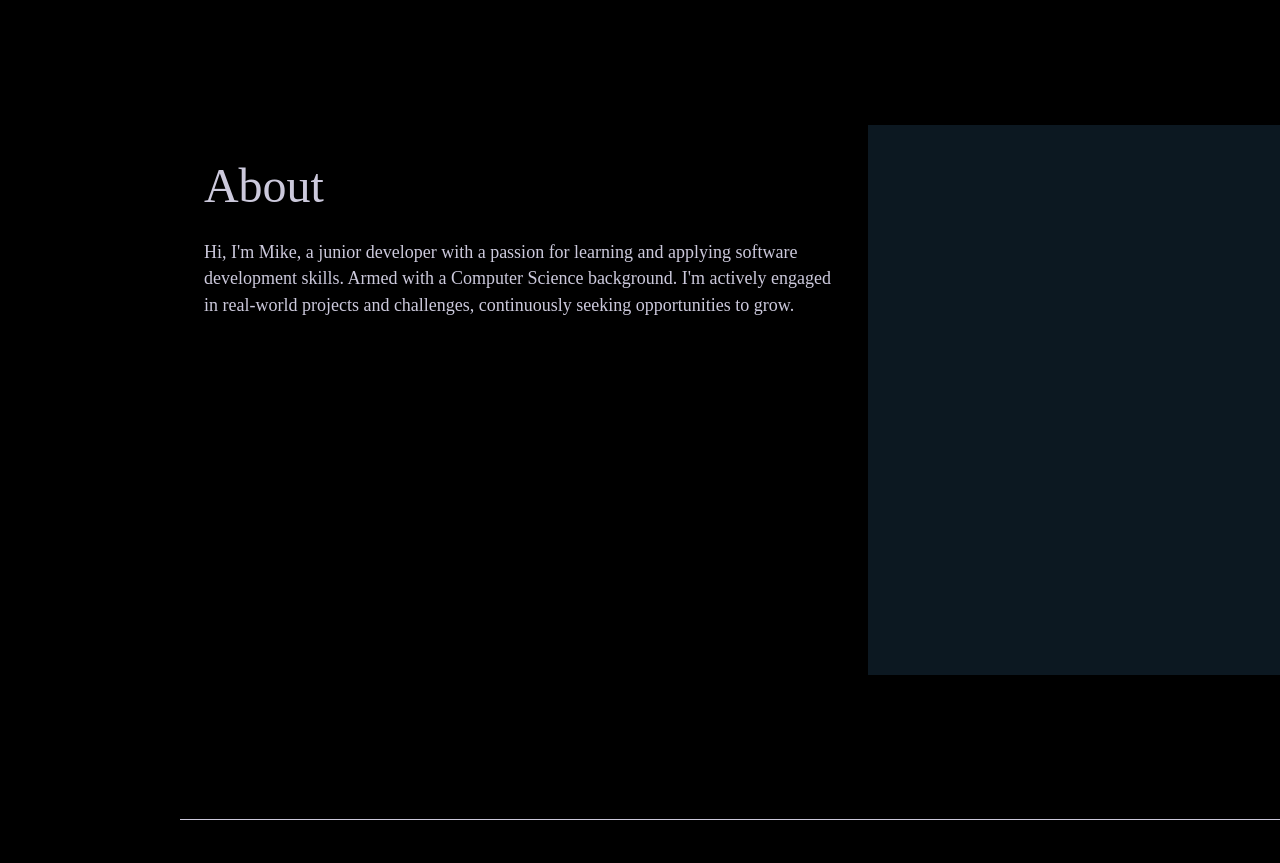
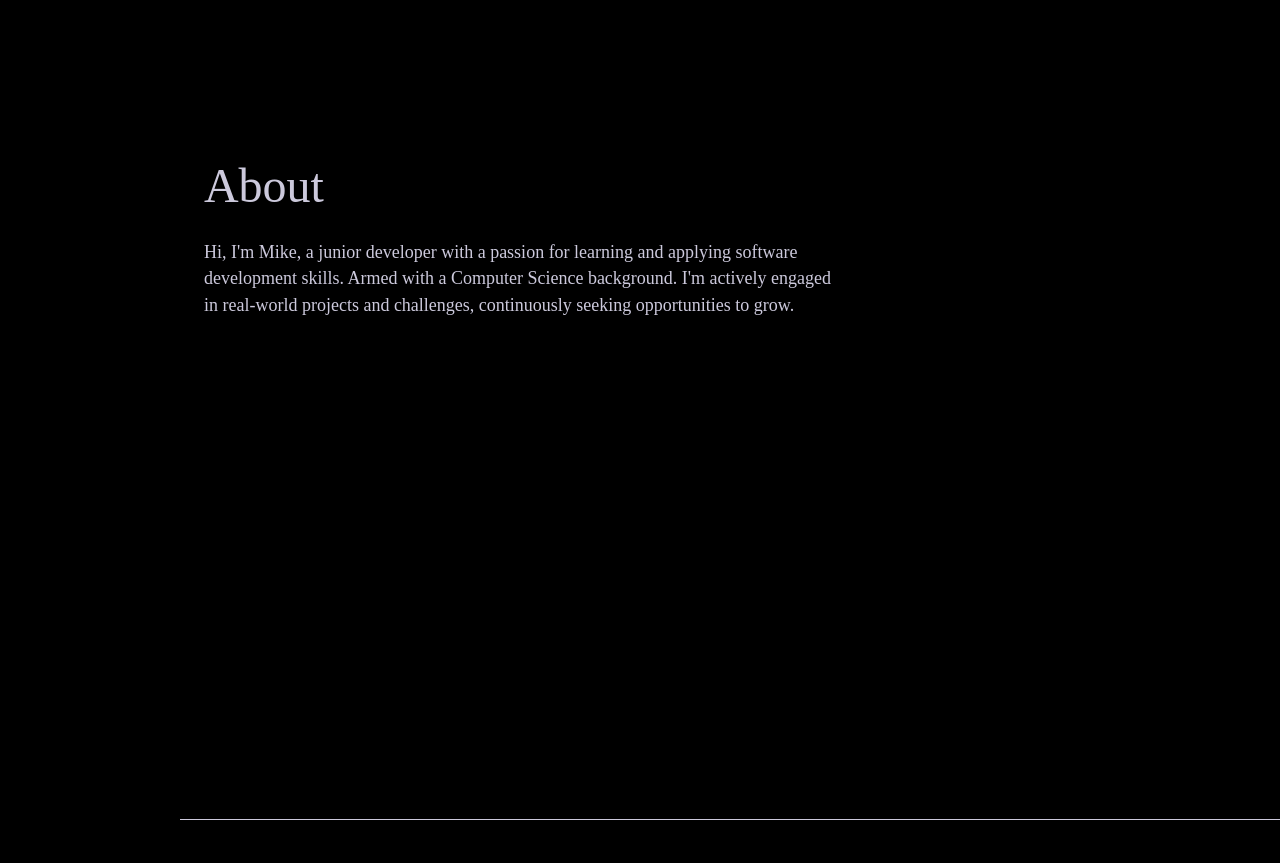
Before and after one commit to MckCha/React-Portfolio, a React (Vite) app in the folder react-portfolio/: page / in a window 1280 px wide. Shown: the part 600-1463 px from the top of the page. Built offline with nearby package versions, Linux system fonts and the light colour scheme.

Commit message:
style(profilepicture): remove profile picture border

```diff
--- a/react-portfolio/src/index.css
+++ b/react-portfolio/src/index.css
@@ -114,7 +114,7 @@ body {
 
 .profilePicture {
   border: 1px solid #1B2A41;
-  background-color: #0C1821;
+  /* background-color: #0C1821; */
   height: 550px;
   width: 600px;
   border: 50px red;
```
Also changed, not shown: react-portfolio/src/components/About.jsx (line endings or trailing spaces).
